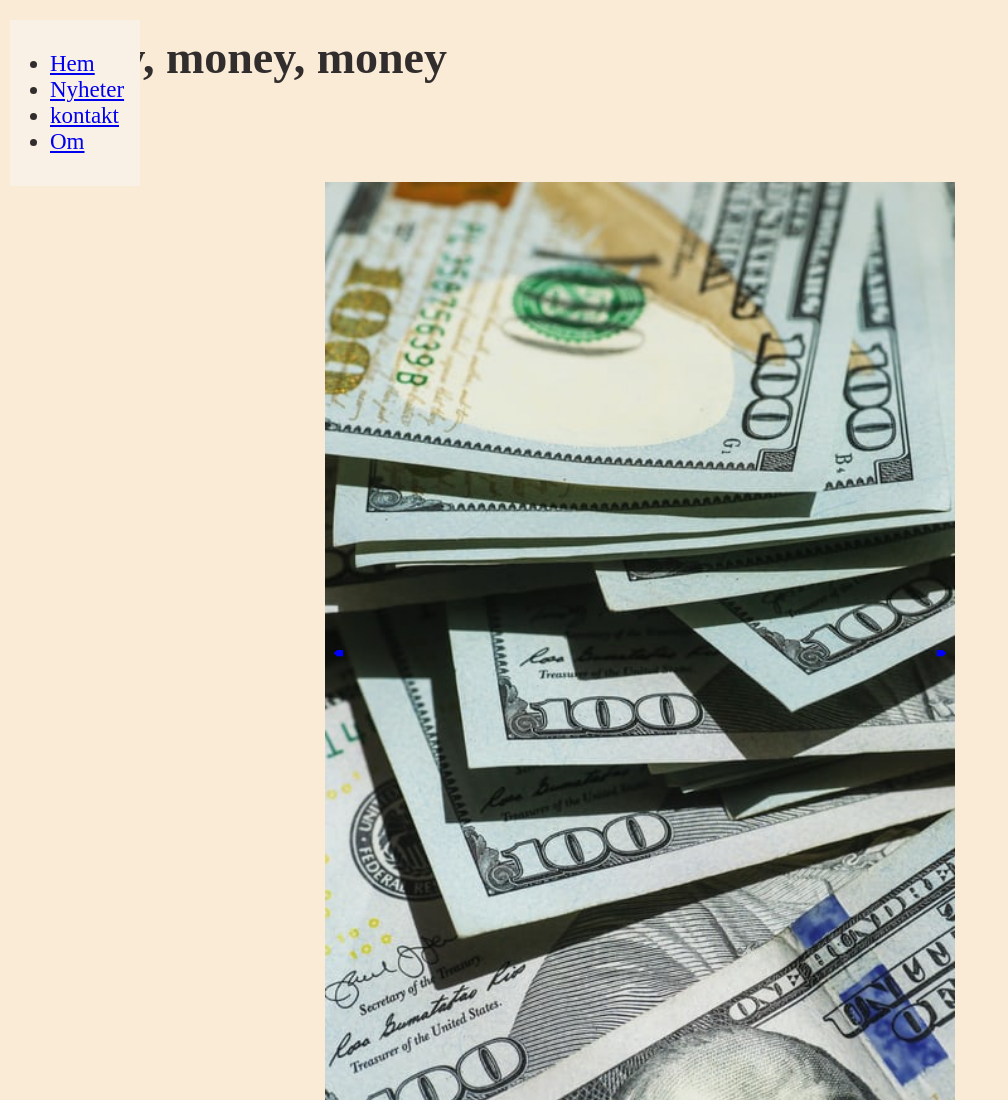
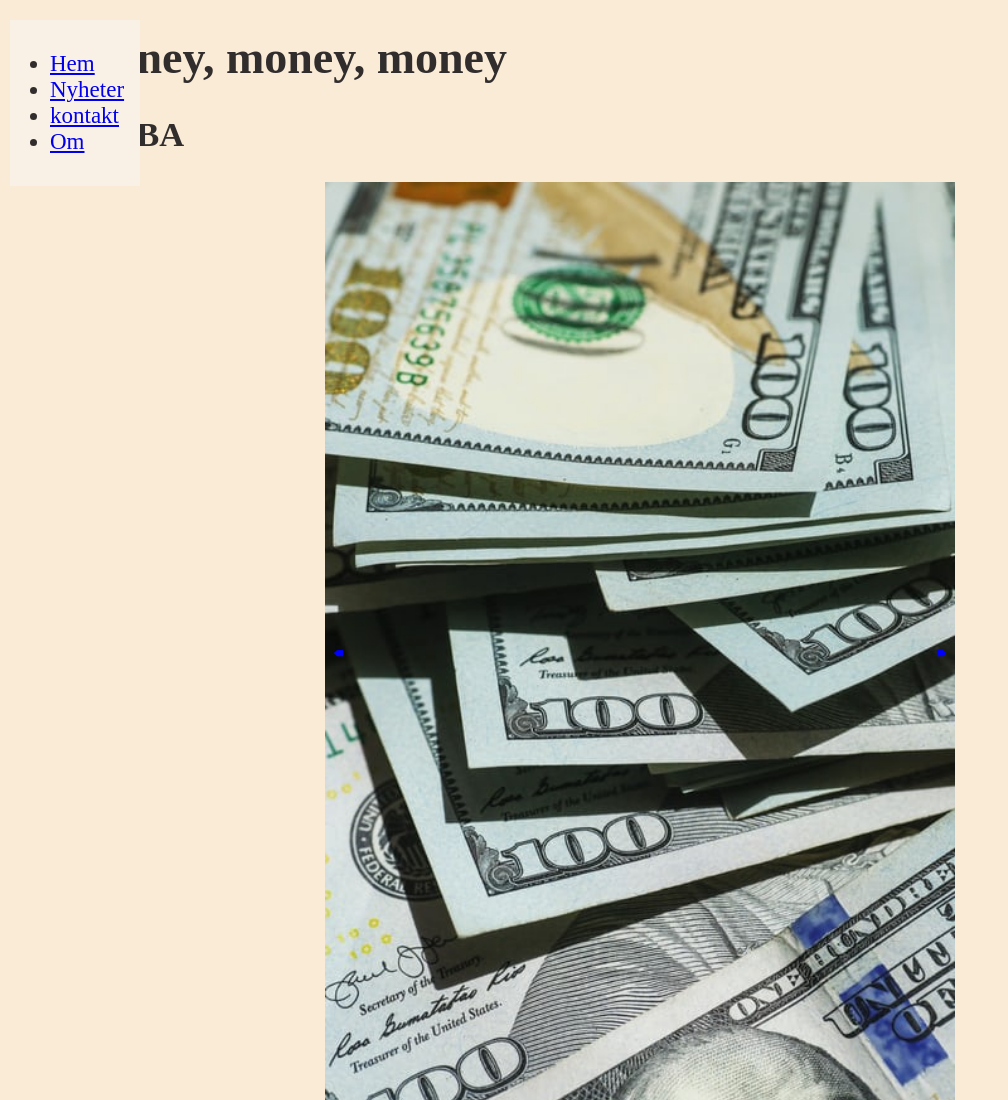
Before and after one commit to Whooppsie/jssida, a plain HTML site: page index.html in a window 1280 px wide. Shown: the top 1100 px of the page, without its empty margins (0-1008 px from the left). Drawn offline with Linux system fonts and the light colour scheme.

Commit message:
Add files via upload

```diff
--- a/css/slider.css
+++ b/css/slider.css
@@ -1,6 +1,14 @@
 body{
     background-color: antiquewhite;
     color: rgb(49, 45, 45);
+}
+
+h1{
+    margin-left: 60px;
+}
+
+h2{
+    margin-left: 60px;
 }
 
 @media screen and (min-width: 420px) {
```
